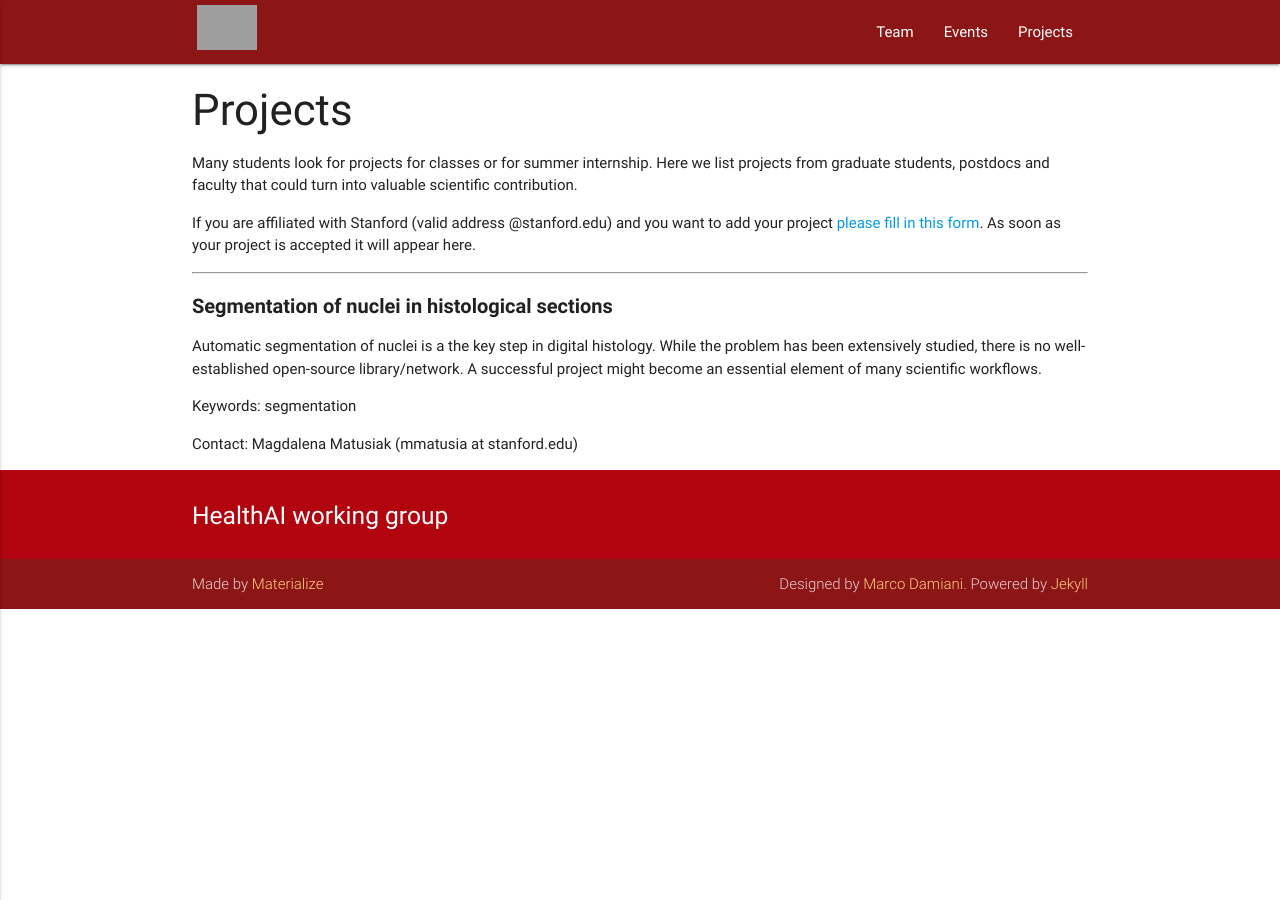
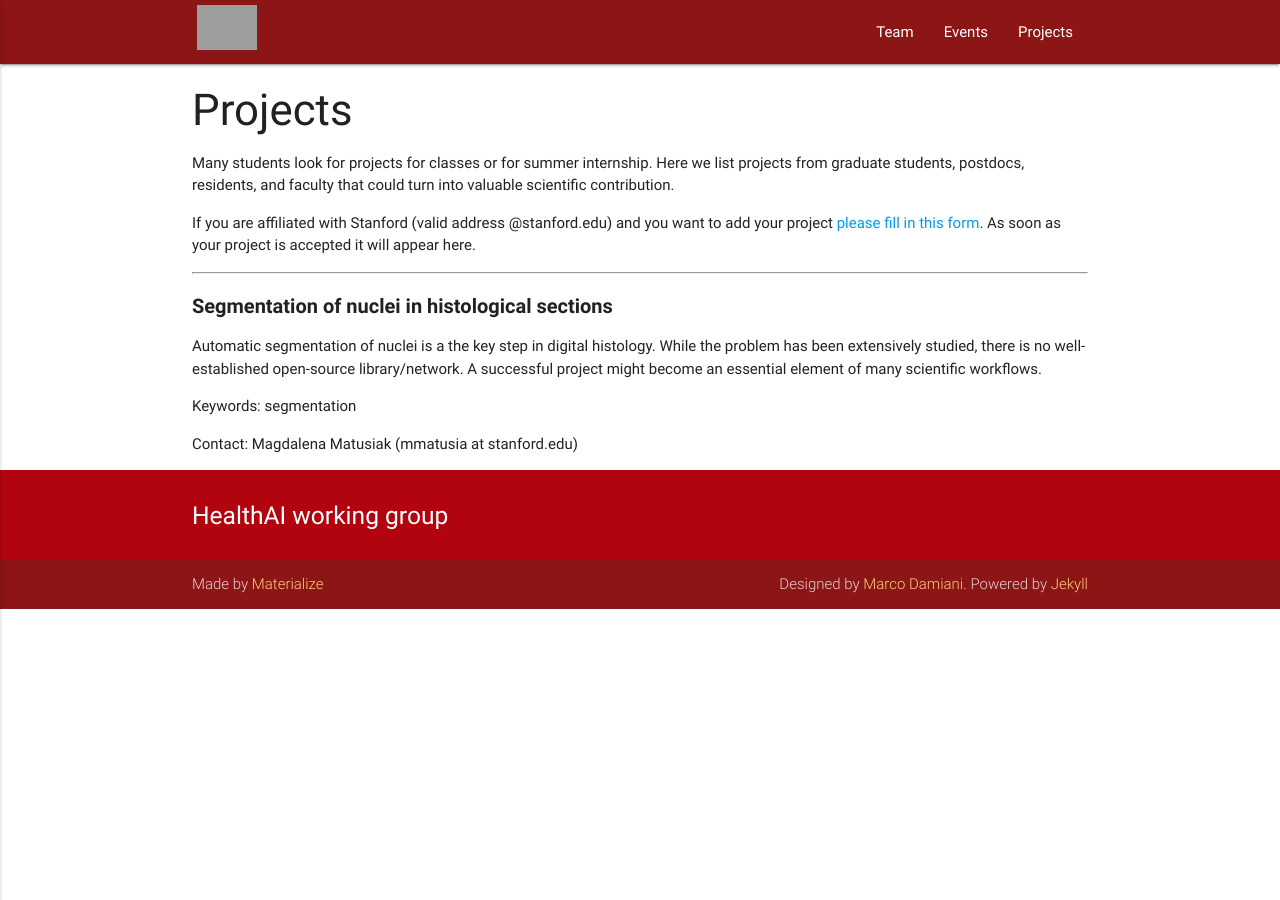
Before and after one commit to health-ai/health-ai.github.io, a Jekyll site: the page built from projects.md, in a window 1280 px wide. Built offline with Jekyll 4.4.1, drawn with Linux system fonts in a browser that asks for light colours; grey boxes are pictures that could not be loaded.

Commit message:
Updated website

```diff
--- a/projects.md
+++ b/projects.md
@@ -4,7 +4,7 @@ layout: page
 ---
 
 <h3>Projects</h3>
-Many students look for projects for classes or for summer internship. Here we list projects from graduate students, postdocs and faculty that could turn into valuable scientific contribution.
+Many students look for projects for classes or for summer internship. Here we list projects from graduate students, postdocs, residents, and faculty that could turn into valuable scientific contribution.
 
 If you are affiliated with Stanford (valid address @stanford.edu) and you want to add your project [please fill in this form](https://goo.gl/forms/S23ev4TO3z18hndV2). As soon as your project is accepted it will appear here.
 
```
Also changed, not shown: _events/2018-10-18-symposium.md (+7 -3 lines).
